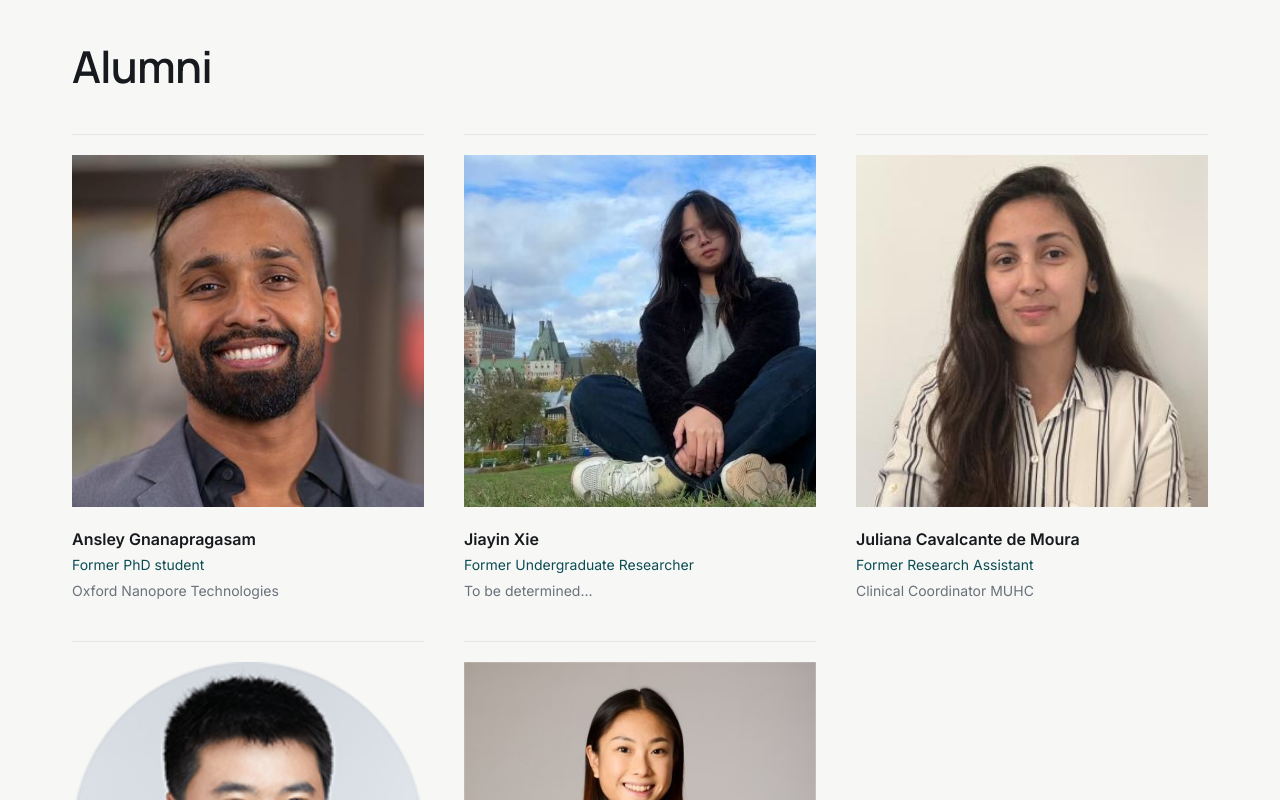
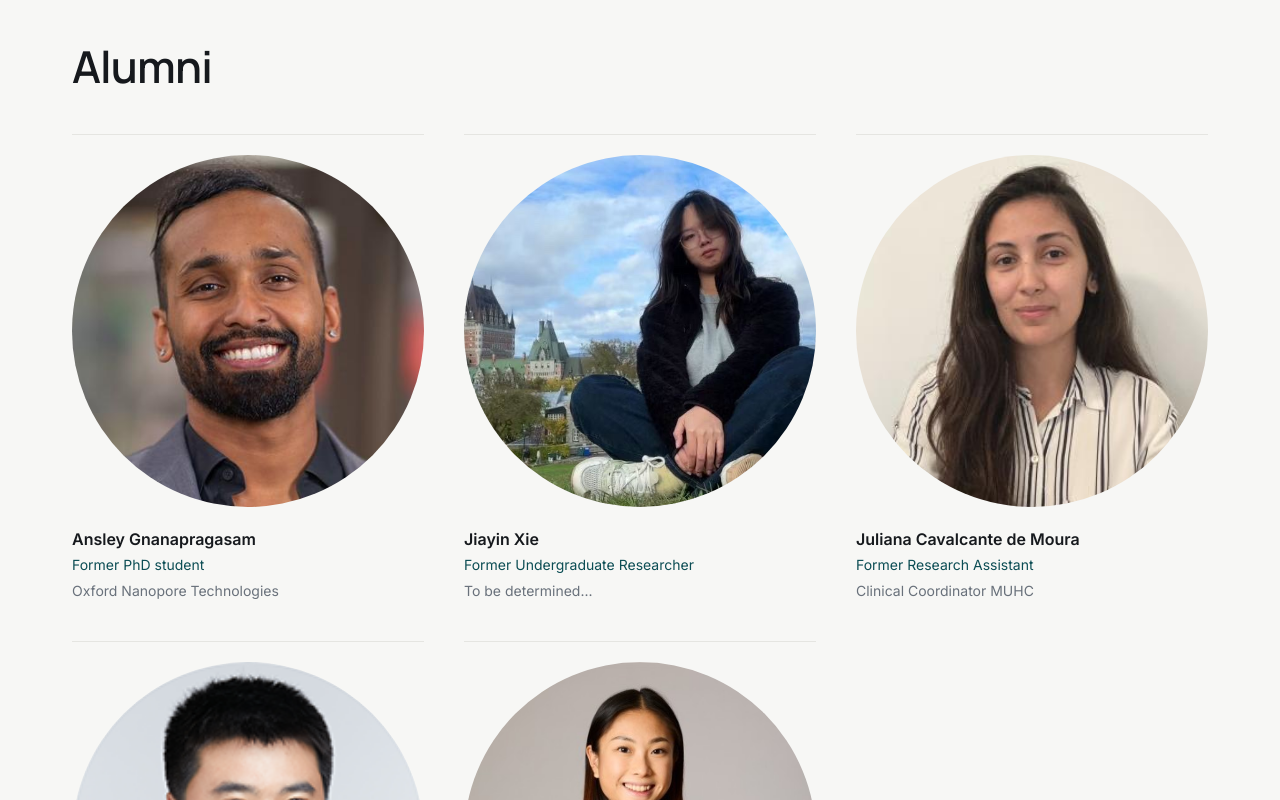
Before and after one commit to Neda-Esfehani/Bailey-Lab, a Next.js app: page /people in a window 1280 px wide. Shown: the part 2740-3540 px from the top of the page. Built offline with nearby package versions, Linux system fonts and the light colour scheme.

Commit message:
Replace image with AvatarPlaceholder component

```diff
--- a/app/people/page.tsx
+++ b/app/people/page.tsx
@@ -1,11 +1,11 @@
 import { CTASection } from '@/components/CTASection';
 import { PageHero } from '@/components/Hero';
 import { PersonCard, PrincipalInvestigatorCard } from '@/components/PersonCard';
+import { AvatarPlaceholder } from '@/components/Placeholder';
 import { SectionHeading } from '@/components/SectionHeading';
 import { Section } from '@/components/ui';
 import { peopleInGroup, personGroups, principalInvestigator } from '@/data/people';
 import { pageMetadata } from '@/lib/seo';
-import { withBasePath } from '@/lib/paths';
 
 export const metadata = pageMetadata({
   title: 'People',
@@ -60,13 +60,11 @@ export default function PeoplePage() {
   <ul className="mt-12 grid gap-x-10 gap-y-10 sm:grid-cols-2 lg:grid-cols-3">
     {members.map((person) => (
       <li key={person.id} className="border-t border-line pt-5">
-        {person.photo ? (
-          <img
-            src={withBasePath(person.photo)}
-            alt={person.name}
-            className="mb-5 aspect-square w-full object-cover"
-          />
-        ) : null}
+        <AvatarPlaceholder
+          src={person.photo}
+          name={person.name}
+          className="mb-5"
+        />
 
         <p className="text-base font-semibold">{person.name}</p>
         <p className="mt-1 text-sm text-accent-700">{person.role}</p>
```
